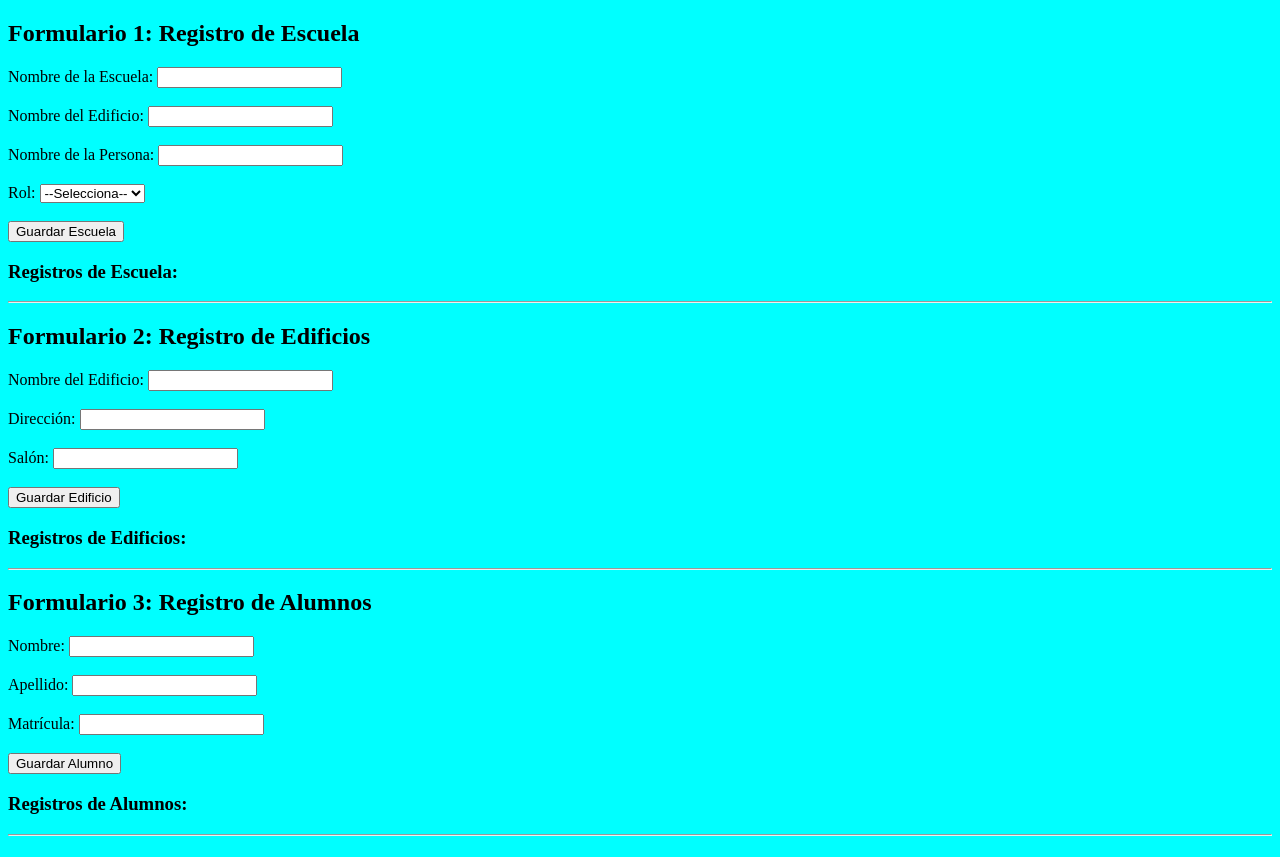
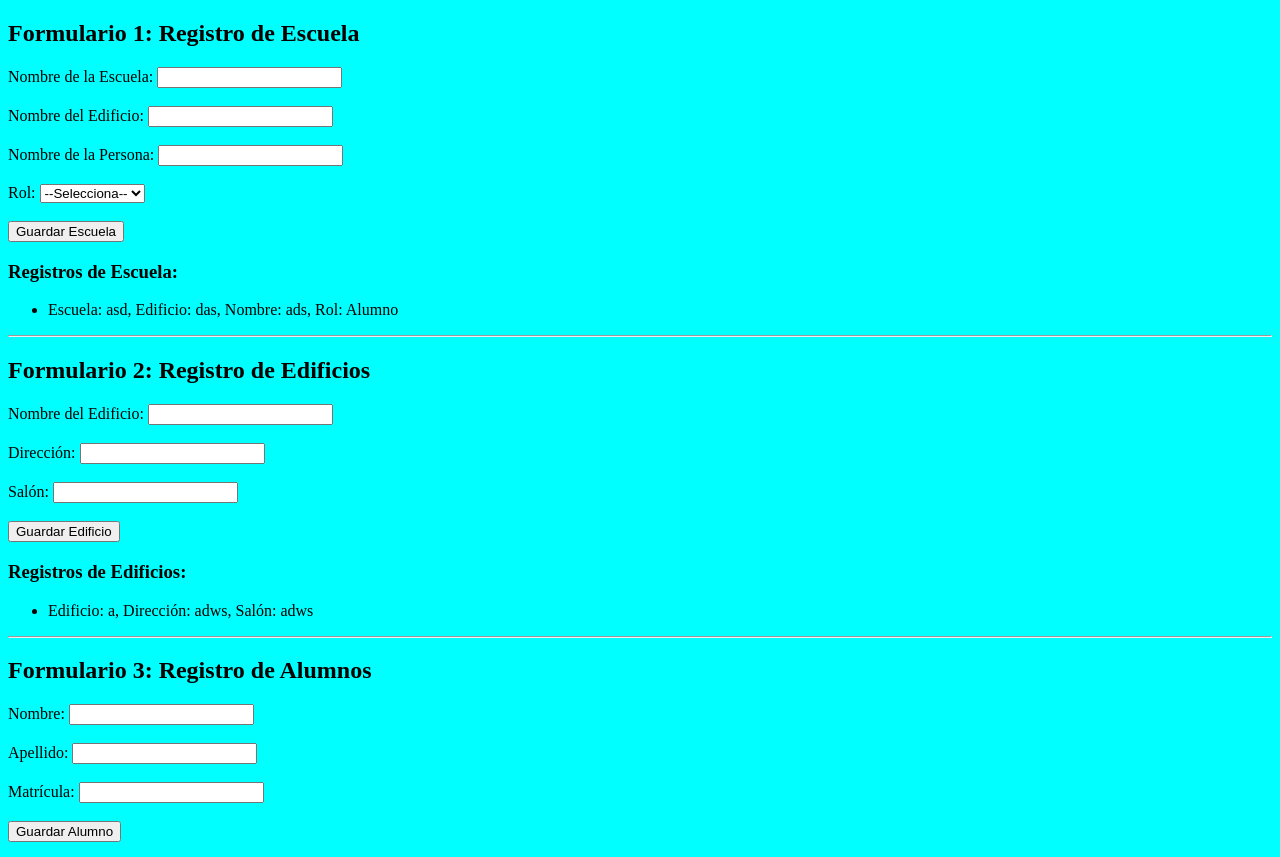
Before and after one commit to p4u1c4st/App, a PHP site: page /entidadrelacion.php in a window 1280 px wide. Shown: the top 857 px of the page. Run offline with PHP 8.4, Linux system fonts and the light colour scheme.

Commit message:
coreccines

```diff
--- a/entidadrelacion.php
+++ b/entidadrelacion.php
@@ -4,12 +4,12 @@ $mensaje2 = "";
 $mensaje3 = "";
 $mensaje4 = "";
 
-
-if (isset($_POST['guardar_Escuela'])) {
-    $Escuela = $_POST['escuela'] ?? '';
-    $Edificio = $_POST['edificio'] ?? '';
-    $Nombre = $_POST['nombre'] ?? '';
-    $Rol = $_POST['rol'] ?? '';
+// --- Formulario 1: Registro de Escuela ---
+if (isset($_POST['guardar_escuela'])) {
+    $Escuela = $_POST['escuela_escuela'] ?? '';
+    $Edificio = $_POST['edificio_escuela'] ?? '';
+    $Nombre = $_POST['nombre_escuela'] ?? '';
+    $Rol = $_POST['rol_escuela'] ?? '';
 
     if ($Escuela && $Edificio && $Nombre && $Rol) {
         $linea = "Escuela: $Escuela, Edificio: $Edificio, Nombre: $Nombre, Rol: $Rol" . PHP_EOL;
@@ -20,11 +20,11 @@ if (isset($_POST['guardar_Escuela'])) {
     }
 }
 
-
+// --- Formulario 2: Registro de Edificios ---
 if (isset($_POST['guardar_edificio'])) {
-    $Edificio2 = $_POST['edificio'] ?? '';
-    $Direccion = $_POST['direccion'] ?? '';
-    $Salon = $_POST['salon'] ?? '';
+    $Edificio2 = $_POST['edificio_edificio'] ?? '';
+    $Direccion = $_POST['direccion_edificio'] ?? '';
+    $Salon = $_POST['salon_edificio'] ?? '';
 
     if ($Edificio2 && $Direccion && $Salon) {
         $linea = "Edificio: $Edificio2, Dirección: $Direccion, Salón: $Salon" . PHP_EOL;
@@ -35,11 +35,11 @@ if (isset($_POST['guardar_edificio'])) {
     }
 }
 
-
+// --- Formulario 3: Registro de Alumnos ---
 if (isset($_POST['guardar_alumno'])) {
-    $Nombre = $_POST['nombre'] ?? '';
-    $Apellido = $_POST['apellido'] ?? '';
-    $Matricula = $_POST['matricula'] ?? '';
+    $Nombre = $_POST['nombre_alumno'] ?? '';
+    $Apellido = $_POST['apellido_alumno'] ?? '';
+    $Matricula = $_POST['matricula_alumno'] ?? '';
 
     if ($Nombre && $Apellido && $Matricula) {
         $linea = "Nombre: $Nombre, Apellido: $Apellido, Matrícula: $Matricula" . PHP_EOL;
@@ -50,11 +50,11 @@ if (isset($_POST['guardar_alumno'])) {
     }
 }
 
-
+// --- Formulario 4: Registro de Maestros ---
 if (isset($_POST['guardar_maestro'])) {
-    $Nombre = $_POST['nombre'] ?? '';
-    $Apellido = $_POST['apellido'] ?? '';
-    $Curso = $_POST['matricula'] ?? '';
+    $Nombre = $_POST['nombre_maestro'] ?? '';
+    $Apellido = $_POST['apellido_maestro'] ?? '';
+    $Curso = $_POST['curso_maestro'] ?? '';
 
     if ($Nombre && $Apellido && $Curso) {
         $linea = "Nombre: $Nombre, Apellido: $Apellido, Curso: $Curso" . PHP_EOL;
@@ -65,8 +65,8 @@ if (isset($_POST['guardar_maestro'])) {
     }
 }
 
-
-$registros_Escuela = file_exists('registros_escuela.txt') ? file('registros_escuela.txt', FILE_IGNORE_NEW_LINES) : [];
+// --- Leer registros guardados ---
+$registros_escuela = file_exists('registros_escuela.txt') ? file('registros_escuela.txt', FILE_IGNORE_NEW_LINES) : [];
 $registros_edificio = file_exists('registros_edificio.txt') ? file('registros_edificio.txt', FILE_IGNORE_NEW_LINES) : [];
 $registros_alumno = file_exists('registros_Alumno.txt') ? file('registros_Alumno.txt', FILE_IGNORE_NEW_LINES) : [];
 $registros_maestro = file_exists('registros_maestro.txt') ? file('registros_maestro.txt', FILE_IGNORE_NEW_LINES) : [];
@@ -75,104 +75,102 @@ $registros_maestro = file_exists('registros_maestro.txt') ? file('registros_maes
 <!DOCTYPE html>
 <html lang="es">
 <head>
-    <style type="text/css">
-        body{background-color:aqua ;}
-    </style>
     <meta charset="UTF-8">
     <title>Registro Escolar Completo</title>
+    <style>body{background-color:aqua;}</style>
 </head>
 <body>
     <h2>Formulario 1: Registro de Escuela</h2>
-    <?php if($mensaje1 != "") echo "<p><strong>$mensaje1</strong></p>"; ?>
+    <?php if($mensaje1) echo "<p><strong>$mensaje1</strong></p>"; ?>
     <form method="post">
-        <label>Nombre de la Escuela: </label>
-        <input type="text" name="escuela"><br><br>
+        <label>Nombre de la Escuela:</label>
+        <input type="text" name="escuela_escuela"><br><br>
 
-        <label>Nombre del Edificio: </label>
-        <input type="text" name="edificio"><br><br>
+        <label>Nombre del Edificio:</label>
+        <input type="text" name="edificio_escuela"><br><br>
 
-        <label>Nombre de la Persona: </label>
-        <input type="text" name="nombre"><br><br>
+        <label>Nombre de la Persona:</label>
+        <input type="text" name="nombre_escuela"><br><br>
 
-        <label>Rol: </label>
-        <select name="rol">
+        <label>Rol:</label>
+        <select name="rol_escuela">
             <option value="">--Selecciona--</option>
             <option value="Alumno">Alumno</option>
             <option value="Maestro">Maestro</option>
         </select><br><br>
 
-        <button type="submit" name="guardar_persona">Guardar Escuela</button>
+        <button type="submit" name="guardar_escuela">Guardar Escuela</button>
     </form>
 
     <h3>Registros de Escuela:</h3>
     <ul>
-        <?php foreach ($registros_Escuela as $r) echo "<li>".htmlspecialchars($r)."</li>"; ?>
+        <?php foreach($registros_escuela as $r) echo "<li>".htmlspecialchars($r)."</li>"; ?>
     </ul>
 
     <hr>
 
     <h2>Formulario 2: Registro de Edificios</h2>
-    <?php if($mensaje2 != "") echo "<p><strong>$mensaje2</strong></p>"; ?>
+    <?php if($mensaje2) echo "<p><strong>$mensaje2</strong></p>"; ?>
     <form method="post">
-        <label>Nombre del Edificio: </label>
-        <input type="text" name="edificio"><br><br>
+        <label>Nombre del Edificio:</label>
+        <input type="text" name="edificio_edificio"><br><br>
 
-        <label>Dirección: </label>
-        <input type="text" name="direccion"><br><br>
+        <label>Dirección:</label>
+        <input type="text" name="direccion_edificio"><br><br>
 
-        <label>Salón: </label>
-        <input type="text" name="salon"><br><br>
+        <label>Salón:</label>
+        <input type="text" name="salon_edificio"><br><br>
 
         <button type="submit" name="guardar_edificio">Guardar Edificio</button>
     </form>
 
     <h3>Registros de Edificios:</h3>
     <ul>
-        <?php foreach ($registros_edificio as $r) echo "<li>".htmlspecialchars($r)."</li>"; ?>
+        <?php foreach($registros_edificio as $r) echo "<li>".htmlspecialchars($r)."</li>"; ?>
     </ul>
 
     <hr>
 
     <h2>Formulario 3: Registro de Alumnos</h2>
-    <?php if($mensaje3 != "") echo "<p><strong>$mensaje3</strong></p>"; ?>
+    <?php if($mensaje3) echo "<p><strong>$mensaje3</strong></p>"; ?>
     <form method="post">
-        <label>Nombre: </label>
-        <input type="text" name="nombre"><br><br>
+        <label>Nombre:</label>
+        <input type="text" name="nombre_alumno"><br><br>
 
-        <label>Apellido: </label>
-        <input type="text" name="apellido"><br><br>
+        <label>Apellido:</label>
+        <input type="text" name="apellido_alumno"><br><br>
 
-        <label>Matrícula: </label>
-        <input type="text" name="matricula"><br><br>
+        <label>Matrícula:</label>
+        <input type="text" name="matricula_alumno"><br><br>
 
         <button type="submit" name="guardar_alumno">Guardar Alumno</button>
     </form>
 
     <h3>Registros de Alumnos:</h3>
     <ul>
-        <?php foreach ($registros_alumno as $r) echo "<li>".htmlspecialchars($r)."</li>"; ?>
+        <?php foreach($registros_alumno as $r) echo "<li>".htmlspecialchars($r)."</li>"; ?>
     </ul>
 
     <hr>
 
     <h2>Formulario 4: Registro de Maestros</h2>
-    <?php if($mensaje4 != "") echo "<p><strong>$mensaje4</strong></p>"; ?>
+    <?php if($mensaje4) echo "<p><strong>$mensaje4</strong></p>"; ?>
     <form method="post">
-        <label>Nombre: </label>
-        <input type="text" name="nombre"><br><br>
+        <label>Nombre:</label>
+        <input type="text" name="nombre_maestro"><br><br>
 
-        <label>Apellido: </label>
-        <input type="text" name="apellido"><br><br>
+        <label>Apellido:</label>
+        <input type="text" name="apellido_maestro"><br><br>
 
-        <label>Curso: </label>
-        <input type="text" name="matricula"><br><br>
+        <label>Curso:</label>
+        <input type="text" name="curso_maestro"><br><br>
 
         <button type="submit" name="guardar_maestro">Guardar Maestro</button>
     </form>
 
     <h3>Registros de Maestros:</h3>
     <ul>
-        <?php foreach ($registros_maestro as $r) echo "<li>".htmlspecialchars($r)."</li>"; ?>
+        <?php foreach($registros_maestro as $r) echo "<li>".htmlspecialchars($r)."</li>"; ?>
     </ul>
 </body>
 </html>
--- /dev/null
+++ b/registros.txt
@@ -0,0 +1 @@
+Nombre: asd, Email: dasd@asd.com
--- /dev/null
+++ b/registros_edificio.txt
@@ -0,0 +1 @@
+Edificio: a, Dirección: adws, Salón: adws
--- /dev/null
+++ b/registros_escuela.txt
@@ -0,0 +1 @@
+Escuela: asd, Edificio: das, Nombre: ads, Rol: Alumno
```
